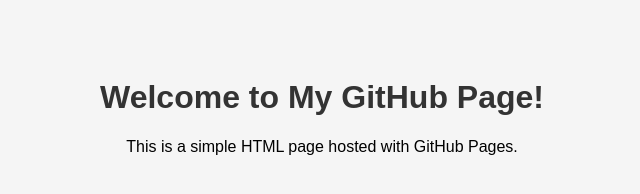
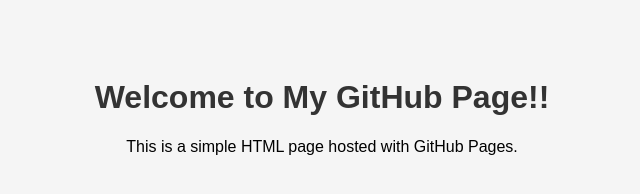
Before and after one commit to mzhwick/pipeline2, a plain HTML site: page index.html in a window 1280 px wide. Shown: the whole page, without its empty margins (318-958 px from the left). Drawn offline with Linux system fonts and the light colour scheme.

Commit message:
Update index.html

```diff
--- a/index.html
+++ b/index.html
@@ -17,7 +17,7 @@
   </style>
 </head>
 <body>
-  <h1>Welcome to My GitHub Page!</h1>
+  <h1>Welcome to My GitHub Page!!</h1>
   <p>This is a simple HTML page hosted with GitHub Pages.</p>
 </body>
 </html>
```
